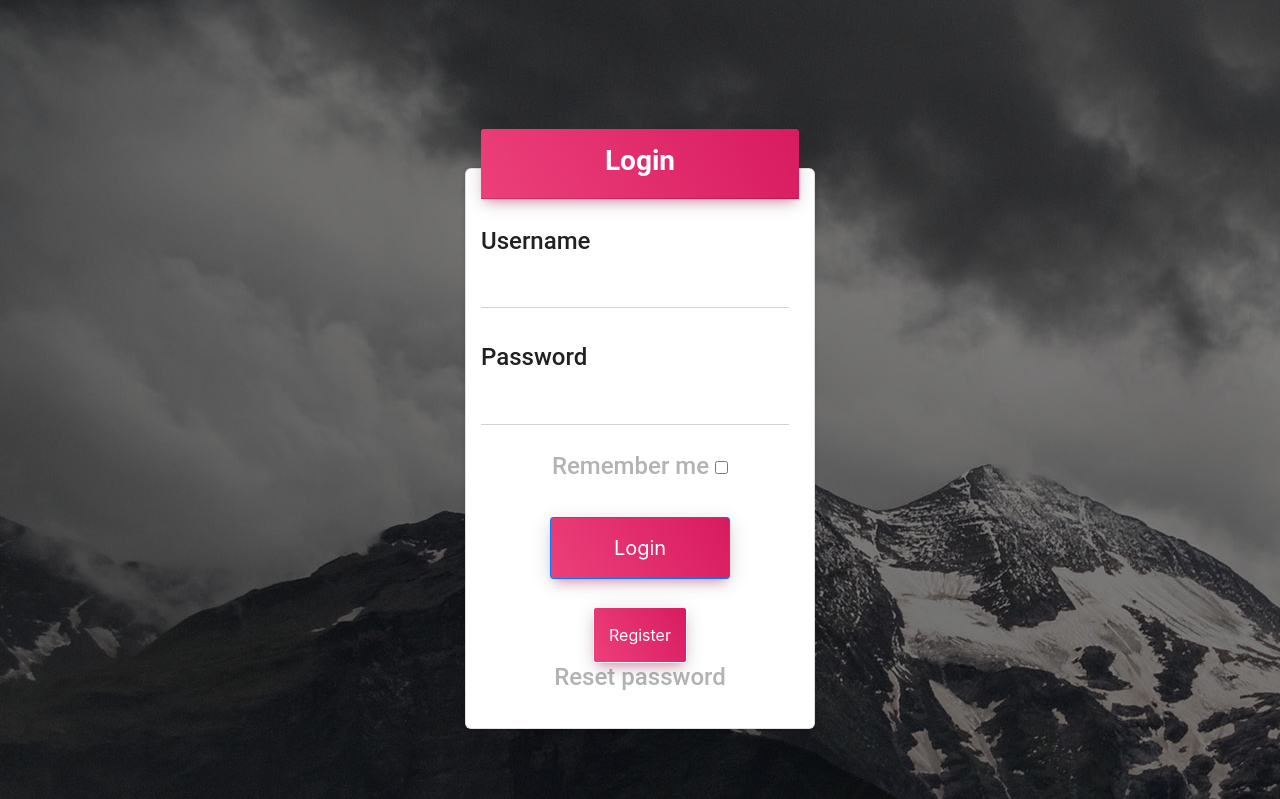
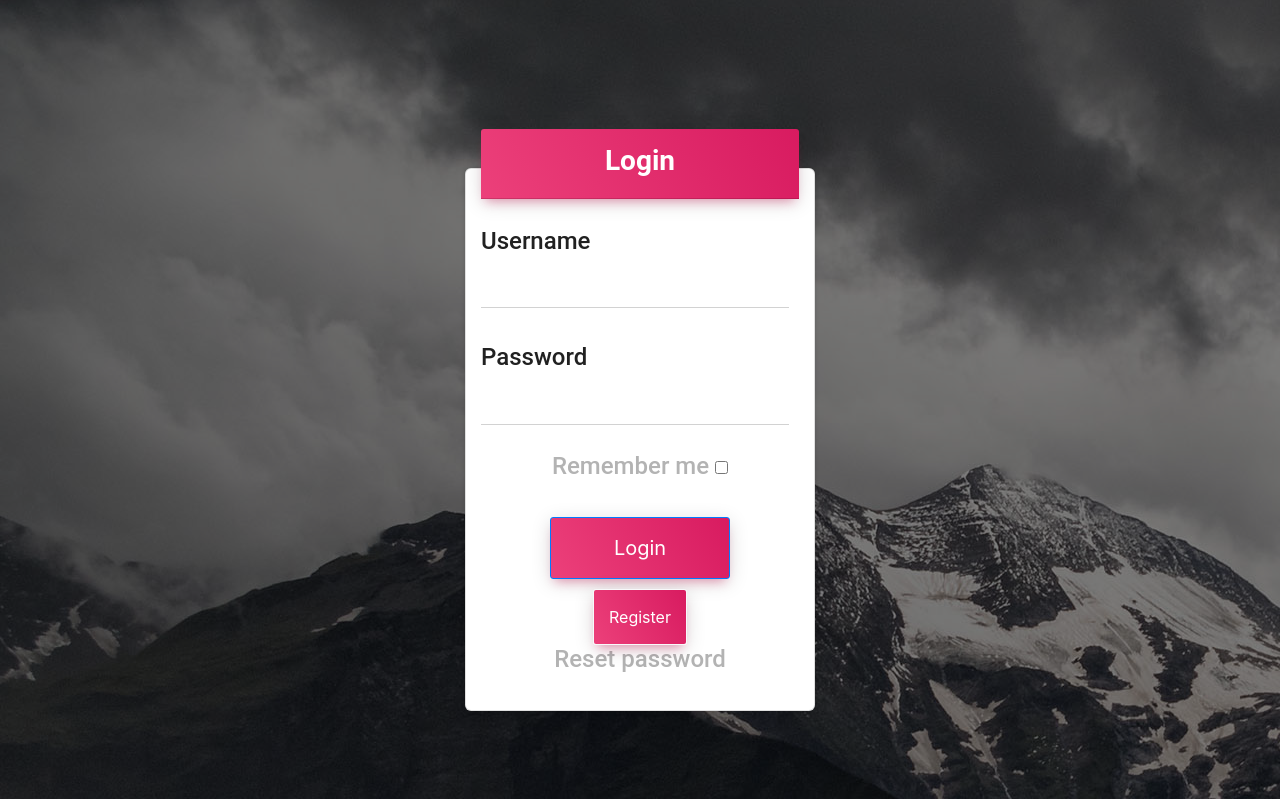
Before and after one commit to gotursix/framework, a PHP site: page /register/login in a window 1280 px wide. Shown: the part 57-856 px from the top of the page. Run offline with PHP 8.4, Linux system fonts and the light colour scheme; data that the repository does not hold is empty; some libraries are stand-ins or nearby versions.

Commit message:
fix login design

```diff
--- a/app/views/Register/Login.php
+++ b/app/views/Register/Login.php
@@ -44,11 +44,11 @@
                                     </div>
 
                                       <br>
-                                    <div class="footer text-center">
+
+                                      <div class="footer text-center  style=" style="padding-bottom: 30px;">
                                         <button type="submit" class="btn btn-primary btn-wd btn-lg" data-background-color="rose">Login</button>
                                     </div>
 
-                                      <br><br>
                                     <div class="footer text-center">
                                     <a href="<?=PROOT?>register/register"  class="btn btn-light" data-background-color="rose">Register</a>
                                 </div>
--- a/app/views/Register/register.php
+++ b/app/views/Register/register.php
@@ -26,7 +26,7 @@
                                       </div>
                                         <div class="info info-horizontal">
                                             <div class="icon icon-rose">
-                                                <i class="material-icons" style="margin-top: -1 %;">C</i>
+                                                <i class="material-icons" style="margin-top: -1   %;">C</i>
                                             </div>
                                             <div class="description">
                                                 <h4 class="info-title">reate albums</h4>
--- a/index.php
+++ b/index.php
@@ -27,8 +27,7 @@ session_start();
 
 $url = isset($_SERVER['PATH_INFO']) ? explode('/',ltrim($_SERVER['PATH_INFO'],'/')) :[] ;
 
-if(!Session::exists(CURRENT_USER_SESSION_NAME) && COOKIE::exists(REMEMBER_ME_COOKIE_NAME))
-{
+if(!Session::exists(CURRENT_USER_SESSION_NAME) && COOKIE::exists(REMEMBER_ME_COOKIE_NAME)) {
   Users::loginUserFromCookie();
 }
 //Route the request
```
